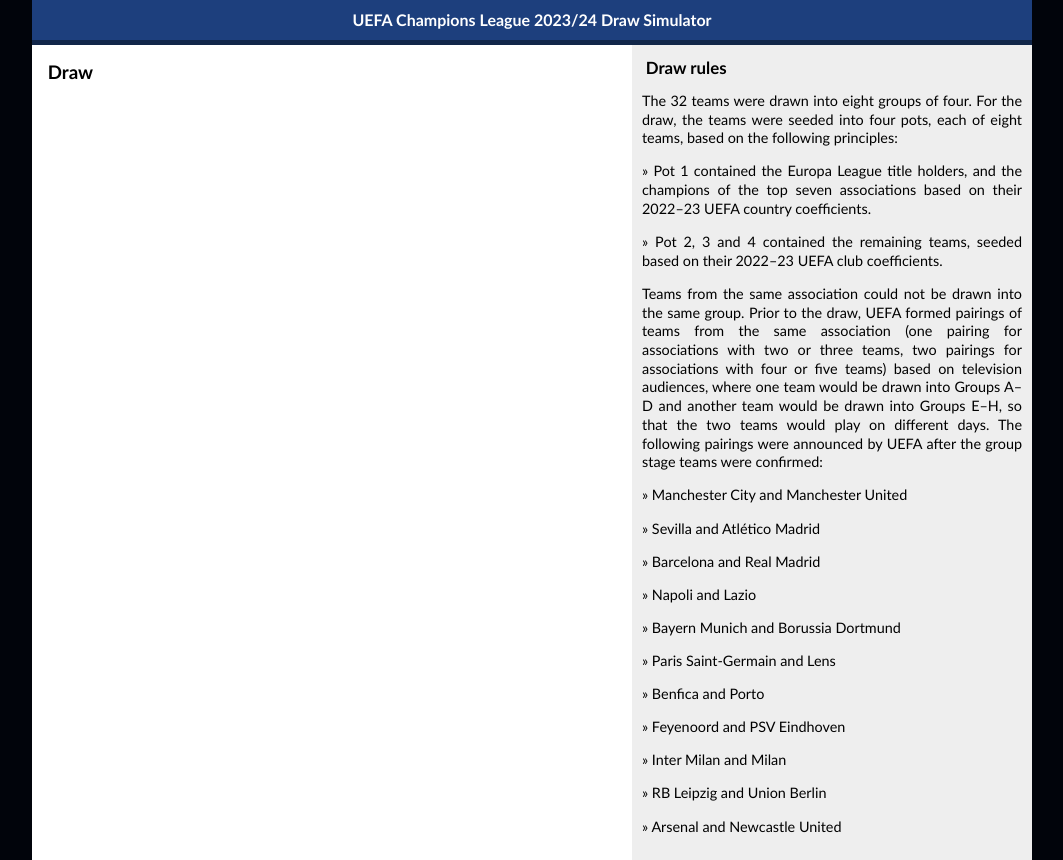
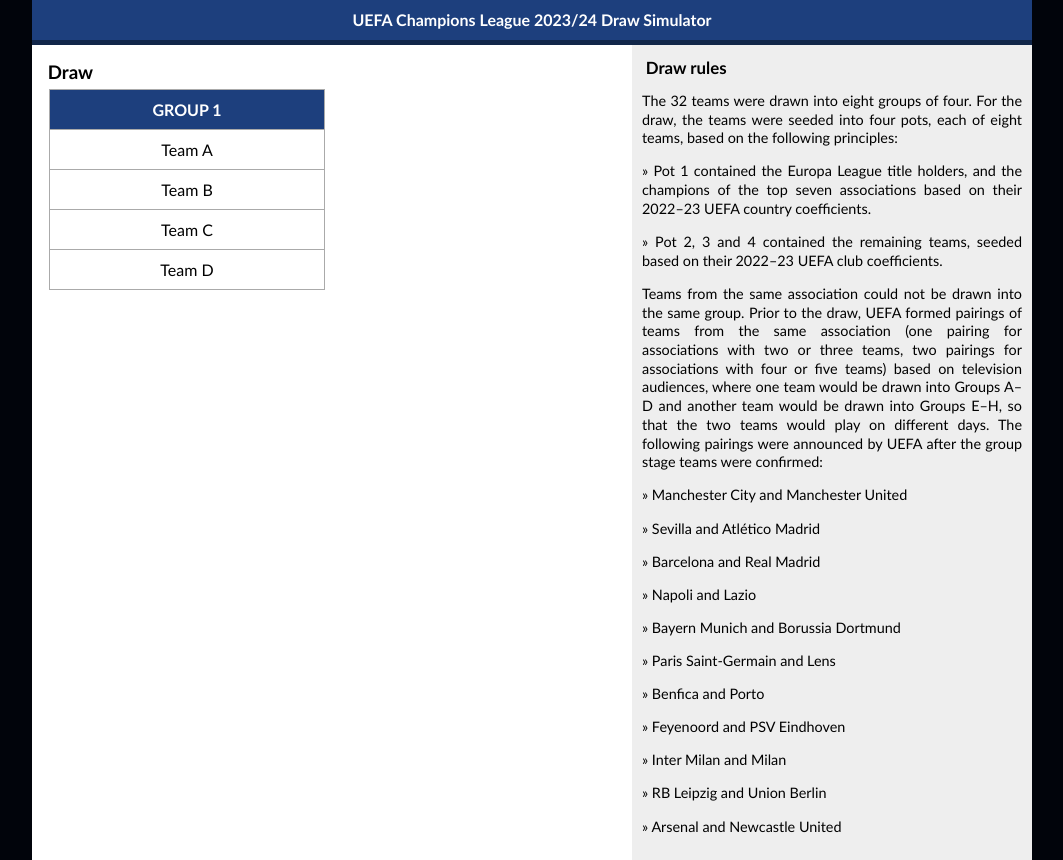
Before and after one commit to markop87/ChampionsLeagueDraw-GitLog, a PHP site: page / in a window 1280 px wide. Shown: the part 275-1135 px from the top of the page, without its empty margins (108-1171 px from the left). Run offline with PHP 8.4, Linux system fonts and the light colour scheme.

Commit message:
Add table styles
Added styles for displaying drawn groups.

```diff
--- a/index.php
+++ b/index.php
@@ -21,6 +21,27 @@
 			<div class="col-1">
 				<!-- left column -->
 				<h3>Draw</h3>
+
+				<div class="group_container">
+					<table id="group">
+						<tr>
+							<th>GROUP 1</th>
+						</tr>
+						<tr>
+							<td>Team A</td>
+						</tr>
+						<tr>
+							<td>Team B</td>
+						</tr>
+						<tr>
+							<td>Team C</td>
+						</tr>
+						<tr>
+							<td>Team D</td>
+						</tr>
+					</table>
+				</div>
+
 			</div>
 
 			<div class="col-2">
--- a/style.css
+++ b/style.css
@@ -50,6 +50,7 @@ footer
 	font-weight: 700;
 	border-top: 5px solid #112649;
 	border-bottom: 5px solid #112649;
+	clear: both;
 }
 
 footer a { color: #fff; }
@@ -74,3 +75,33 @@ footer a { color: #fff; }
 }
 
 h3 { margin: 1%; }
+
+.group_container
+{
+	display: inline-block;
+	width: 50%;
+	float: left;
+	text-align: center;
+}
+
+#group {
+	width: 95%;
+	margin: 0 auto;
+	border-collapse: collapse;
+	text-align: center;
+	margin-bottom: 10%;
+	border: 1px solid #aaa;
+}
+
+#group th, td
+{
+	padding: 10px 0px;
+	border-bottom: 1px solid #aaa;
+}
+
+#group th
+{
+	color: #fff;
+	background: #1D3F7D;
+	font-weight: 600;
+}
```
